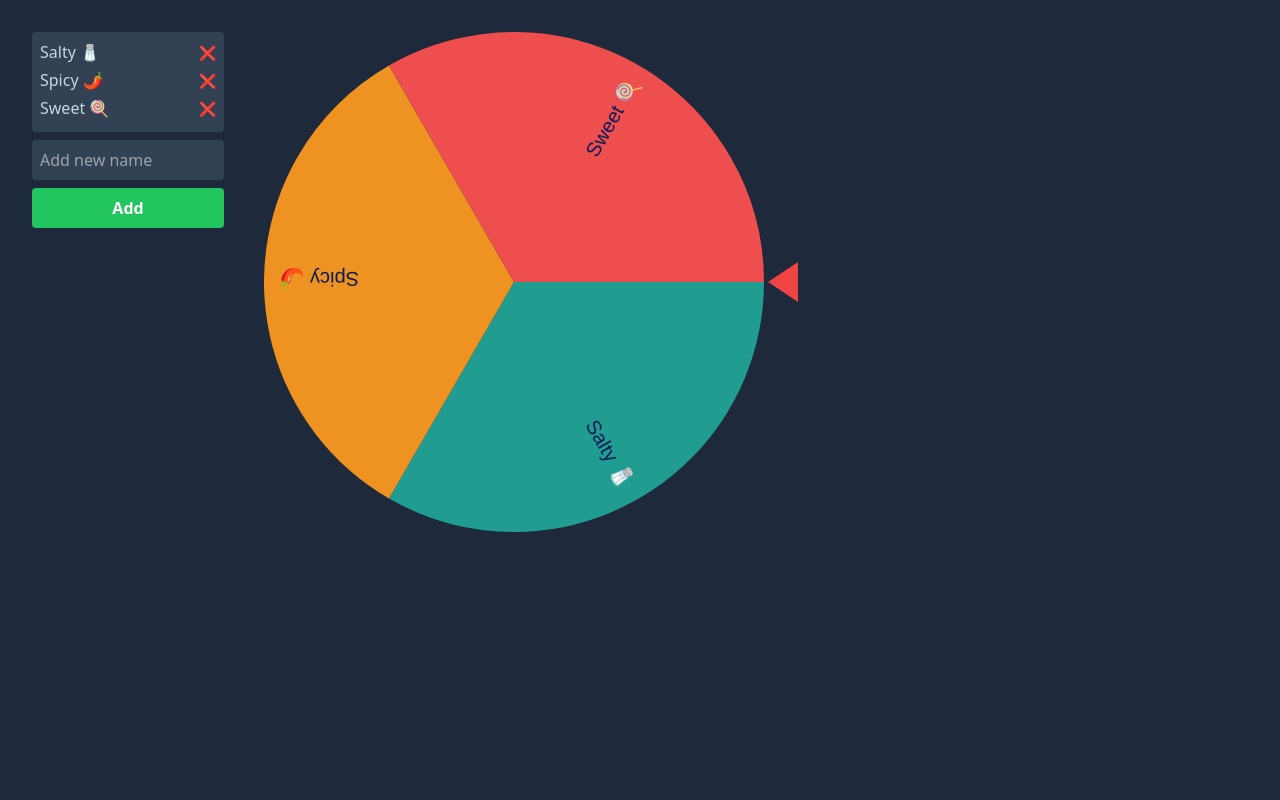
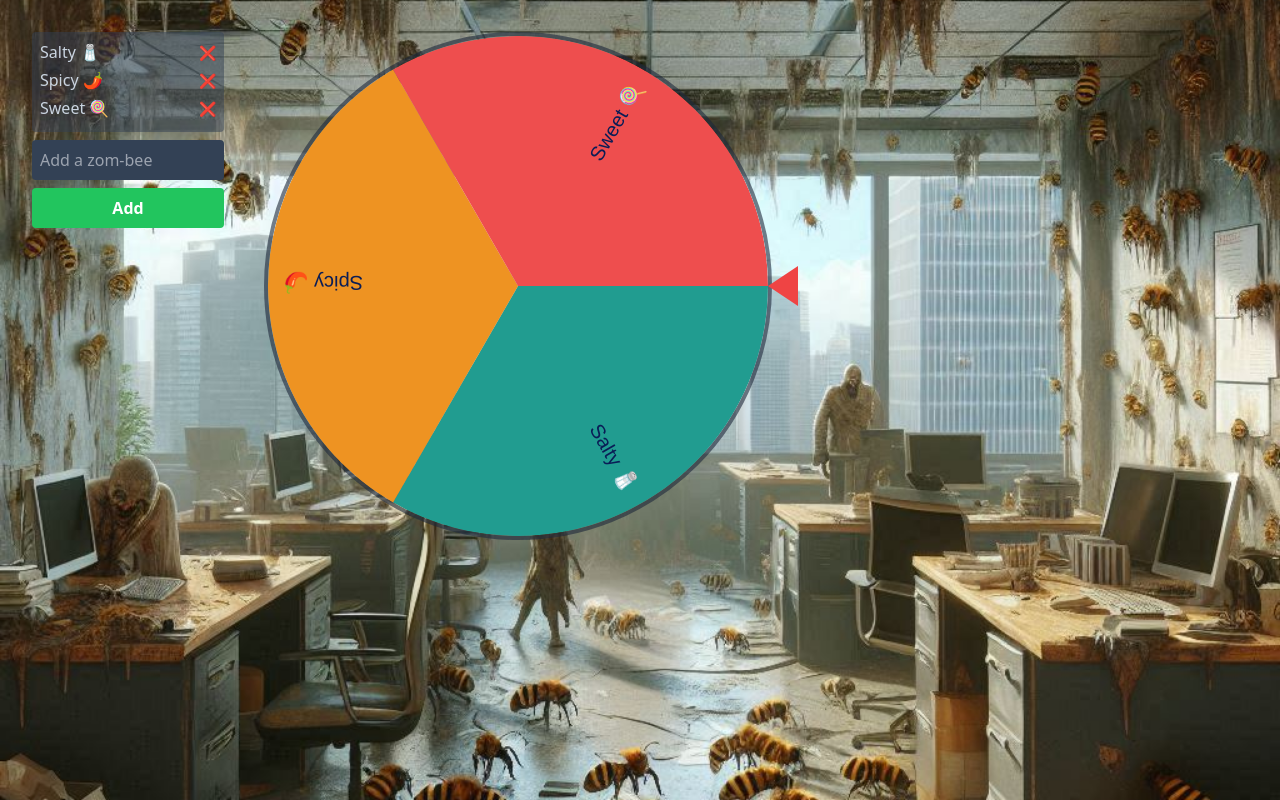
Before and after one commit to frizzy/wheel, a plain HTML site: page index.html in a window 1280 px wide. Drawn offline with nearby package versions, Linux system fonts and the light colour scheme.

Commit message:
🚀 Background and style changes

```diff
--- a/index.html
+++ b/index.html
@@ -19,17 +19,42 @@
           }
         }
       </script>
+    <style>
+        body {
+            background-image: url('static/zbg1.jpeg');
+            background-size: cover;
+            background-position: center;
+            background-repeat: no-repeat;
+            background-attachment: fixed;
+            min-height: 100vh;
+        }
+
+        @keyframes wobble {
+            0%, 100% { transform: translateX(0%); }
+            15% { transform: translateX(-25%) rotate(-5deg); }
+            30% { transform: translateX(20%) rotate(3deg); }
+            45% { transform: translateX(-15%) rotate(-3deg); }
+            60% { transform: translateX(10%) rotate(2deg); }
+            75% { transform: translateX(-5%) rotate(-1deg); }
+        }
+
+        .winner-wobble {
+            animation: wobble 1s ease-in-out;
+            font-size: 2rem; /* Makes the text larger */
+            font-weight: bold;
+        }
+    </style>
 </head>
 <body class="bg-slate-800">
-    <div class="container p-8 bg-slate-800">
+    <div class="container p-8">
         <div class="flex">
             <div class="flex-none w-48">
-                <ul class="bg-slate-700 rounded w-48 p-2 text-slate-300" id="namesList"></ul>
-                <input class="bg-slate-700 rounded w-48 p-2 text-slate-300 mt-2" type="text" id="newName" placeholder="Add new name" />
+                <ul class="bg-slate-700/50 rounded w-48 p-2 text-slate-300" id="namesList"></ul>
+                <input class="bg-slate-700 rounded w-48 p-2 text-slate-300 mt-2" type="text" id="newName" placeholder="Add a zom-bee" />
                 <button class="w-full bg-green-500 hover:bg-green-700 text-white font-bold py-2 px-4 rounded mt-2" id="addNameButton">Add</button>
             </div>
             <div class="ml-10 flex-none w-500">
-                <canvas id="wheel" width="500" height="500"></canvas>
+                <canvas id="wheel" width="500" height="500" class="border-4 border-slate-800/60 rounded-full"></canvas>
             </div>
             <div class="flex-none">
                 <div class="ml-1 flex items-center h-full">
@@ -41,7 +66,7 @@
             <div class="flex-none w-48">
             </div>
             <div class="ml-10 flex-none w-500 text-center mt-3">
-                <span class="text-slate-300 p-3 text-lg cursor-pointer select-none" id="result"></span>
+                <span class="bg-slate-700/80 rounded p-4 text-2xl cursor-pointer select-none hidden" id="result"></span>
             </div>
             <div class="flex-none">
             </div>
--- a/script.js
+++ b/script.js
@@ -151,6 +151,7 @@ function spinWheel() {
   }
 
   resultDiv.textContent = ""; // Hide result while spinning
+  resultDiv.classList.add('hidden')
 
   const duration = 7000;
   const rotations = Math.random() * 5 + 5; // Spin for 5-10 full rotations
@@ -177,7 +178,9 @@ function spinWheel() {
           ((2 * Math.PI - (angle % (2 * Math.PI))) / (2 * Math.PI)) *
             names.length
         ) % names.length;
-      resultDiv.innerHTML = `Winner: <b class="font-medium text-maintext">${names[winningIndex]}</b>`;
+      resultDiv.innerHTML = `<span class="text-maintext">Winner: <b class="font-medium text-maintext ">${names[winningIndex]}</b></span>`;
+      resultDiv.classList.remove('hidden')
+
     }
   }
 
@@ -188,5 +191,14 @@ function easeOutCubic(t) {
   return --t * t * t + 1;
 }
 
+// Randomly select background image
+function setRandomBackgroundImage() {
+  const backgroundNumber = Math.floor(Math.random() * 4) + 1; // Generates 1, 2, 3, or 4
+  document.body.style.backgroundImage = `url('static/zbg${backgroundNumber}.jpeg')`;
+}
+
 // Load names and render the wheel when the page is loaded
-window.onload = loadNames;
+window.onload = function() {
+  setRandomBackgroundImage();
+  loadNames();
+};
```
Also changed, not shown: static/zbg1.jpeg (added), static/zbg2.jpeg (added), static/zbg3.jpeg (added), static/zbg4.jpeg (added).
